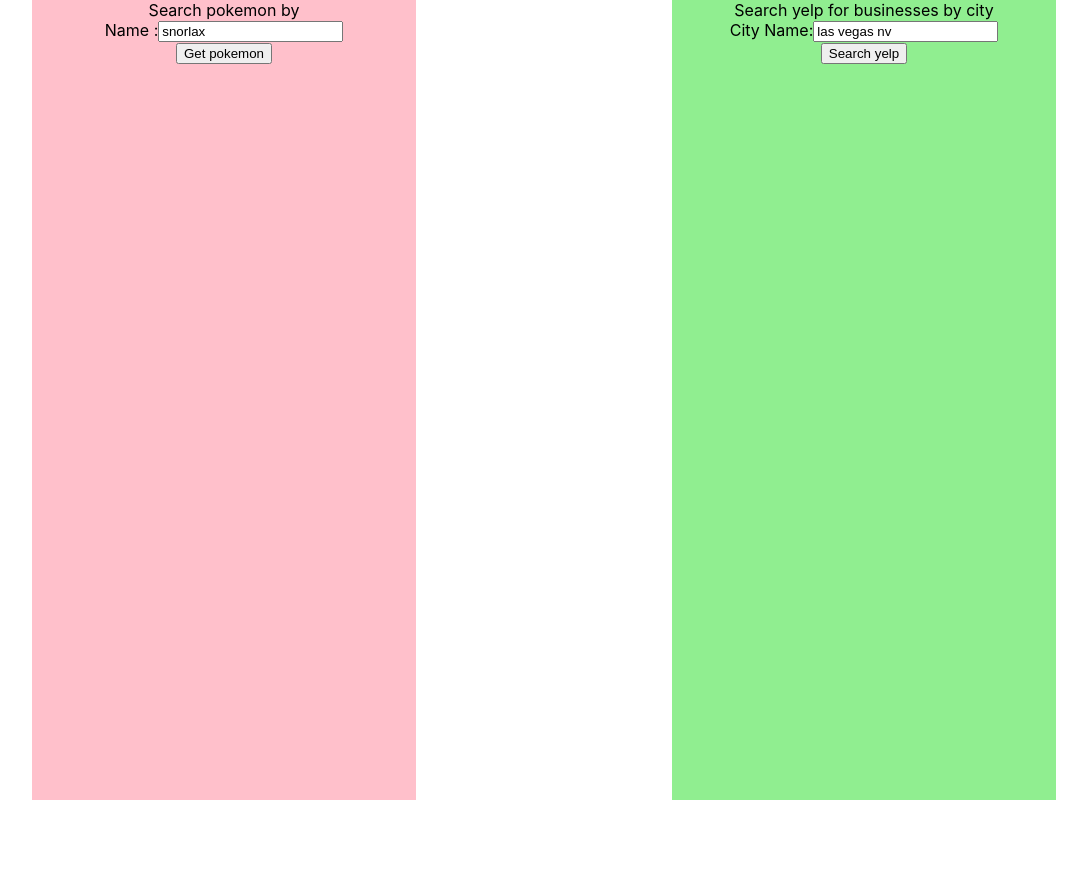
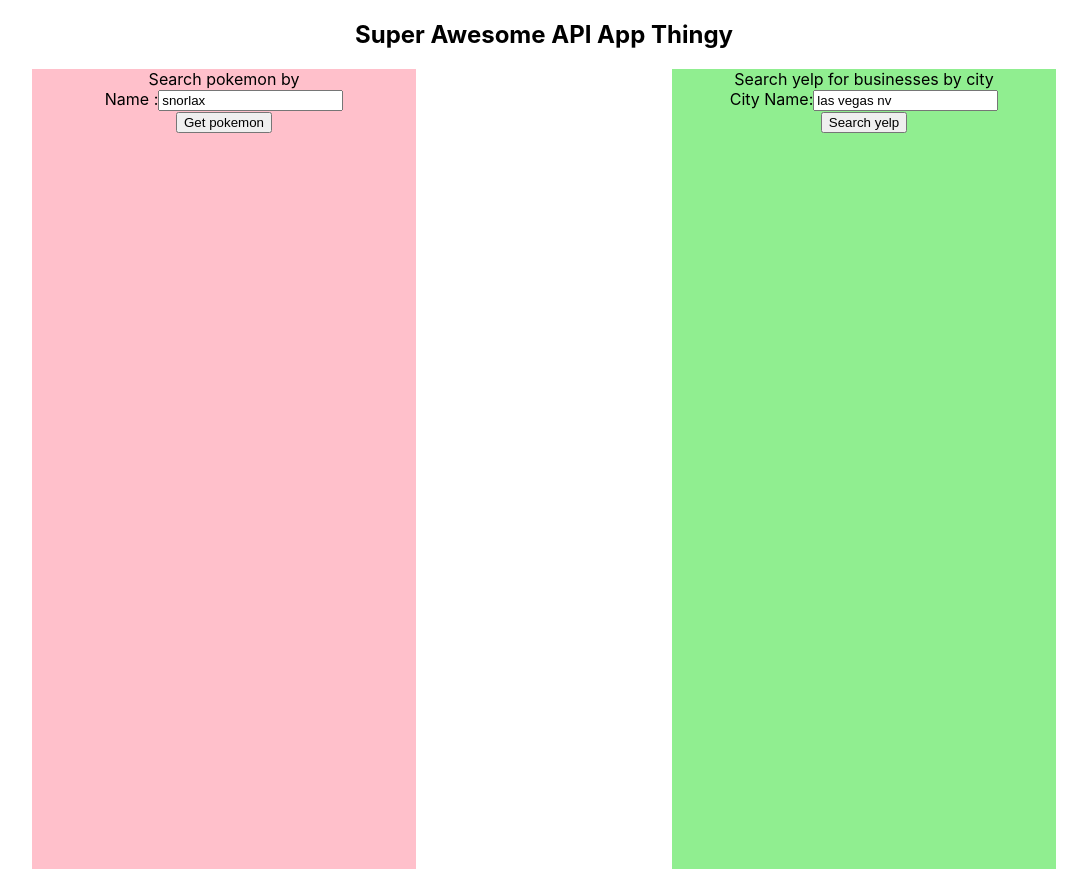
Before and after one commit to CadillacJack42/half-baked-api, a React (Create React App) app: page / in a window 1280 px wide. Shown: the whole page, without its empty margins (96-1183 px from the left). Before the commit the page ends 800 px from the top, so only its background shows below. Built offline with nearby package versions, Linux system fonts and the light colour scheme.

Commit message:
chore: add header to App with text for test to match on

```diff
--- a/src/App.css
+++ b/src/App.css
@@ -2,13 +2,13 @@
   box-sizing: border-box;
 }
 
-.App, body, html, #root {
+.App, body, html, #root, .api-container {
   background-color: white;
   text-align: center;
   height: 100%;
   width: 100%;
-  display: flex;
-  justify-content: space-around;
+  /* display: flex;
+  justify-content: space-around; */
 }
 
 .App-logo {
@@ -71,3 +71,7 @@ section li {
 label {
   display: block;
 }
+.api-container {
+  display: flex;
+  justify-content: space-around;
+}
--- a/src/App.js
+++ b/src/App.js
@@ -7,8 +7,12 @@ import './App.css';
 function App() {
   return (
     <div className="App">
-      <PokemonSearch />
-      <YelpSearch />
+      <h2>Super Awesome API App Thingy</h2>
+      <div className="api-container">
+        <PokemonSearch />
+        <YelpSearch />
+      </div>
+
       {/* stretch goal: <WeatherSearch /> */}
     </div>
   );
```
Also changed, not shown: 1 other file (tests, documents, lock files or other folders).
